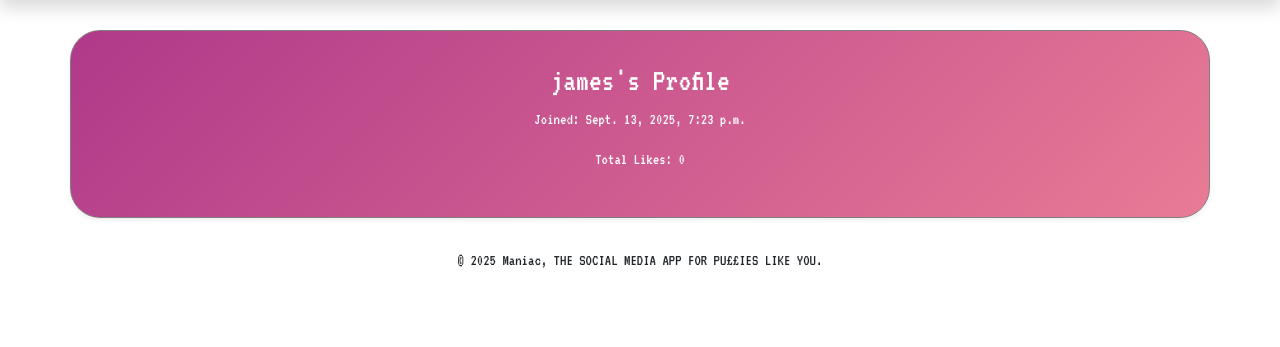
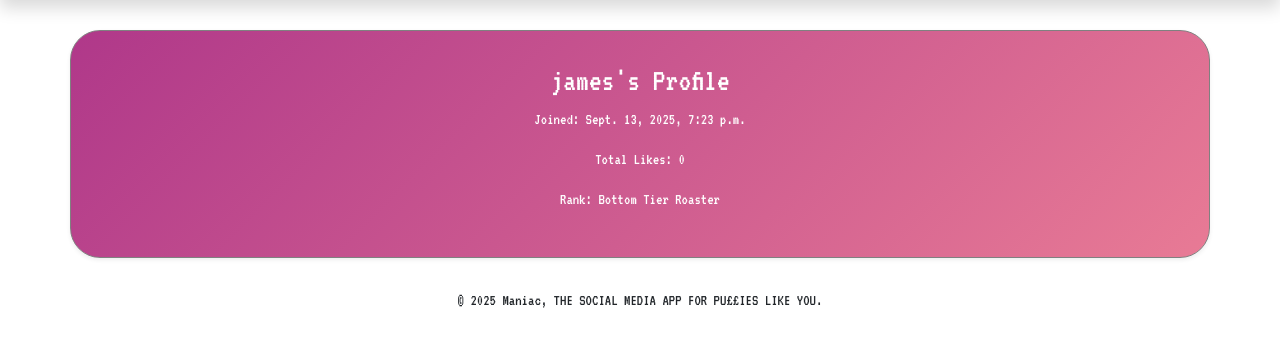
Before and after one commit to darkcom109/Maniac, a Django app: a page that uses maniac/core/templates/core/base.html in a window 1280 px wide. Shown: the part 62-409 px from the top of the page. Run offline with Django 5.2, Linux system fonts and the light colour scheme; a user stored in the database is signed in; data comes from the database, SQL or seed files in the repository; both versions use the stored data as it was after the commit.

Commit message:
Added a tier ranking system, very simple, learning a bit more about django's templating system

```diff
--- a/maniac/core/templates/core/base.html
+++ b/maniac/core/templates/core/base.html
@@ -11,7 +11,7 @@
     <link href="https://cdn.jsdelivr.net/npm/bootstrap@5.0.2/dist/css/bootstrap.min.css" rel="stylesheet" integrity="sha384-EVSTQN3/azprG1Anm3QDgpJLIm9Nao0Yz1ztcQTwFspd3yD65VohhpuuCOmLASjC" crossorigin="anonymous">
     <link href="https://fonts.googleapis.com/css2?family=VT323&display=swap" rel="stylesheet">
 </head>
-<body style="padding-top: 62px">
+<body style="padding-top: 62px;">
     <header>
         <nav class="navbar navbar-expand-lg navbar-light navbar-background shadow fixed-top">
             <div class="container-fluid font-for-text">
--- a/maniac/core/templates/core/profile.html
+++ b/maniac/core/templates/core/profile.html
@@ -5,5 +5,12 @@
         <h2>{{ profile_user.username }}'s Profile</h2>
         <p>Joined: {{ profile_user.date_joined }}</p>
         <p>Total Likes: {{ total_likes }}</p>
+        {% if total_likes >= 10 %}
+            <p>Rank: Intermediate Roaster</p>
+        {% elif total_likes >= 5 %}
+            <p>Rank: Amateur Roaster</p>
+        {% else %}
+            <p>Rank: Bottom Tier Roaster</p>
+        {% endif %}
     </div>
 {% endblock %}
--- a/maniac/core/urls.py
+++ b/maniac/core/urls.py
@@ -13,5 +13,5 @@ urlpatterns = [
     path('post/<int:post_id>/like/', views.like_post, name='like_post'),
     path('post/<int:post_id>/view/', views.view_post, name='view_post'),
     path("comment/<int:comment_id>/delete/", views.delete_comment, name="delete_comment"),
-    path("users/", views.view_users, name="view_users")
+    path("users/", views.view_users, name="view_users"),
 ]
```
Also changed, not shown: maniac/core/forms.py (line endings or trailing spaces), maniac/core/migrations/0004_profile.py (added), maniac/db.sqlite3, 1 other file.
